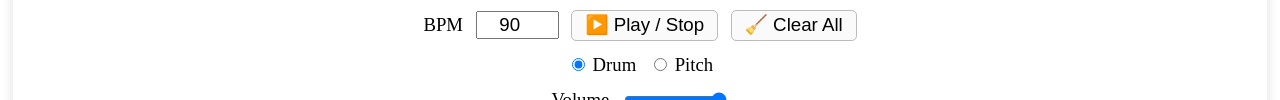
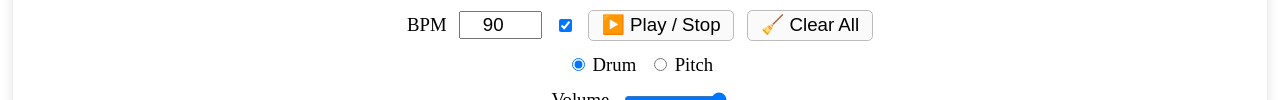
Before and after one commit to VisualMusicalMinds/Rhythm-Boxes-Simple, a plain HTML site: page index.html in a window 1280 px wide. Shown: the part 539-639 px from the top of the page. Drawn offline with Linux system fonts and the light colour scheme.

Commit message:
Update index.html

```diff
--- a/index.html
+++ b/index.html
@@ -2,7 +2,7 @@
 <html lang="en">
 <head>
   <meta charset="UTF-8">
-  <title>Rhythm Boxes</title>
+  <title>RhythmCraft Basics</title>
   <link rel="stylesheet" href="style.css">
 </head>
 <body>
@@ -15,11 +15,12 @@
         <!-- The 16th note option has been removed -->
       </div>
       <div class="controls-row">
-        <label for="tempoInput">BPM</label>
-        <input id="tempoInput" type="number" value="90" />
-        <button id="playButton">▶️ Play / Stop</button>
-        <button id="clearButton">🧹 Clear All</button>
-      </div>
+  <label for="tempoInput">BPM</label>
+  <input id="tempoInput" type="number" value="90" />
+  <input type="checkbox" id="tickMute" class="tick-mute-checkbox" checked>
+  <button id="playButton">▶️ Play / Stop</button>
+  <button id="clearButton">🧹 Clear All</button>
+</div>
       <div class="sound-mode-row">
         <label>
           <input type="radio" name="soundMode" value="drum" checked>
```
